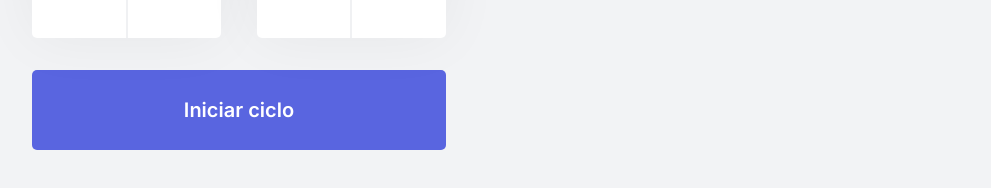
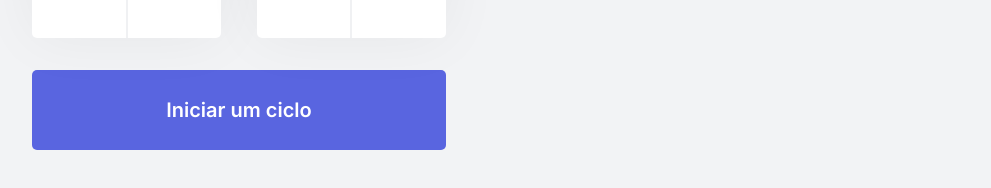
Before and after one commit to nascjoao/moveit, a Next.js app: page / in a window 1280 px wide. Shown: the part 526-714 px from the top of the page, without its empty margins (144-1135 px from the left). Built offline with nearby package versions, Linux system fonts and the light colour scheme.

Commit message:
change button text

```diff
--- a/src/components/Countdown.tsx
+++ b/src/components/Countdown.tsx
@@ -15,7 +15,7 @@ export function Countdown() {
             </div>
         </div>
 
-        <button className={styles.countdownButton}>Iniciar ciclo</button>
+        <button className={styles.countdownButton}>Iniciar um ciclo</button>
         </div>
     )
 }
```
